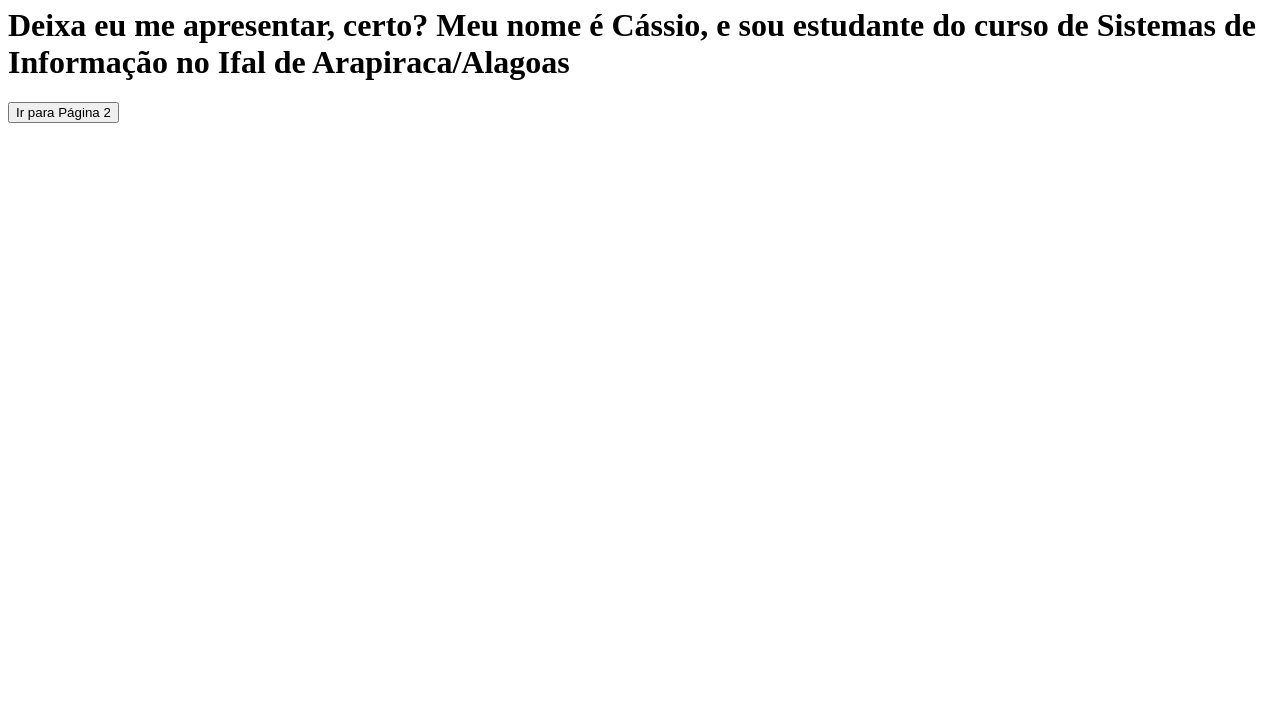
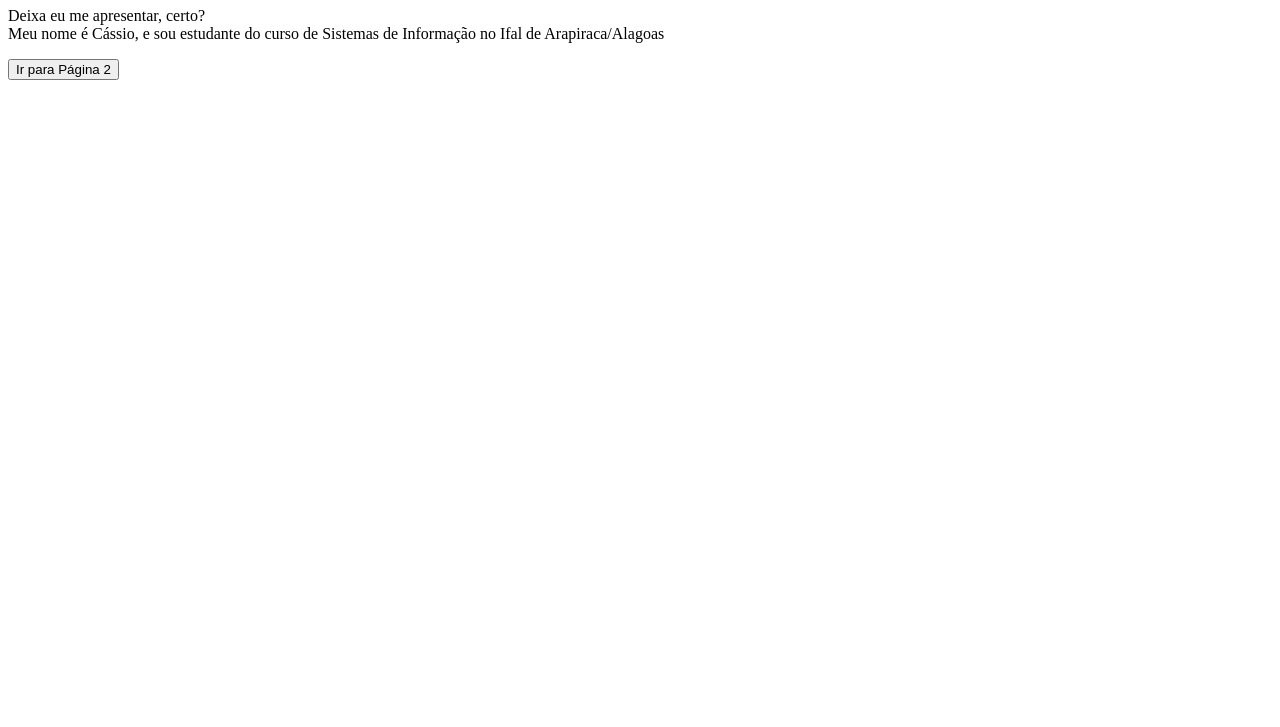
Before and after one commit to Cassio-Teste/Site-2-paginas-, a plain HTML site: page index.html in a window 1280 px wide. Shown: the part 73-800 px from the top of the page. Drawn offline with Linux system fonts and the light colour scheme.

Commit message:
Update index.html

```diff
--- a/index.html
+++ b/index.html
@@ -5,7 +5,7 @@
 </head>
 <body>
   <h1>Olá! Bem-vindo ao meu primeiro site!</h1>
-  <h1>Deixa eu me apresentar, certo? Meu nome é Cássio, e sou estudante do curso de Sistemas de Informação no Ifal de Arapiraca/Alagoas</h1>
+  <p>Deixa eu me apresentar, certo? <br>Meu nome é Cássio, e sou estudante do curso de Sistemas de Informação no Ifal de Arapiraca/Alagoas</p>
   <a href="pagina2.html"><button>Ir para Página 2</button></a>
 </body>
 </html>
```
